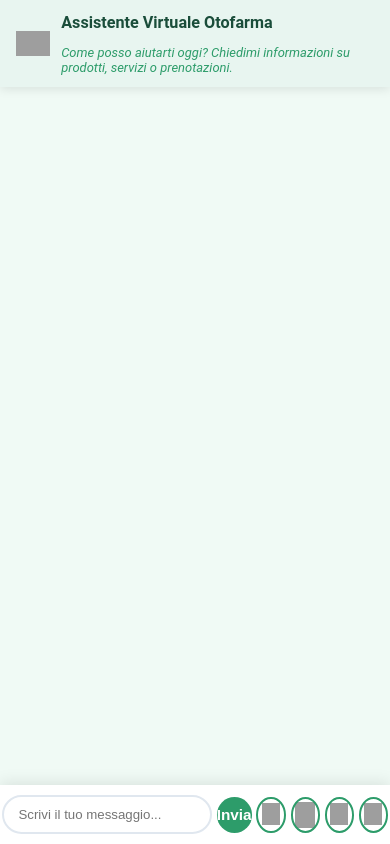
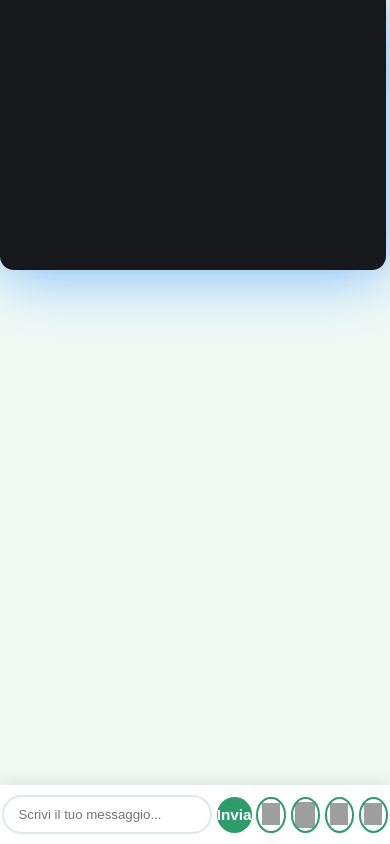
Before and after one commit to MuddasirKHuwaja998/Chatbot, a Flask app: page / in a window 390 px wide. Run offline with Flask 3, Linux system fonts and the light colour scheme; some libraries are stand-ins or nearby versions; grey boxes are pictures that could not be loaded.

Commit message:
Update index.html

```diff
--- a/templates/index.html
+++ b/templates/index.html
@@ -38,6 +38,29 @@
             background: white;
             position: relative;
             overflow: hidden;
+        }
+        .avatar-widget {
+            position: fixed;
+            top: 28px;
+            right: 28px;
+            z-index: 900;
+            width: 310px;
+            min-width: 160px;
+            height: 390px;
+            border-radius: 18px;
+            background: #16181b;
+            box-shadow: 0 6px 36px #0005, 0 1.5px 10px #0077ff22;
+            display: flex;
+            align-items: center;
+            justify-content: center;
+            transition: box-shadow 0.2s;
+        }
+        .avatar-widget:hover {
+            box-shadow: 0 10px 60px #0077ff66, 0 2px 18px #0077ff11;
+        }
+        #avatar-container {
+            width: 100%;
+            height: 100%;
         }
         .chat-header {
             background: var(--header-green);
@@ -229,6 +252,10 @@
             .chat-box { padding: 1.2rem 1.2rem; margin-top: 95px; height: calc(100vh - 180px);}
             .input-container { height: 74px; padding: 0.7rem; font-size: 1rem; }
         }
+        @media (max-width: 700px) {
+            .avatar-widget { width: 99vw; min-width: 0; height: 270px; left: 0; right: 0; top: 0; border-radius: 0 0 14px 14px; }
+            #avatar-container { width: 100%; height: 100%; }
+        }
         @media (max-width: 600px) {
             .chat-header h1 { font-size: 1.3rem; }
             .logo { width: 74px; min-width: 48px; }
@@ -248,9 +275,52 @@
             .bot-icon, .bot-icon-inner { width: 14px; height: 14px;}
             .message, .input-field { font-size: 0.83rem;}
         }
+        /* Custom for new bot messages */
+        .user-msg {
+            align-self: flex-end;
+            background: var(--primary);
+            color: white;
+            border-radius: 1.8rem;
+            border-bottom-right-radius: 0.66rem;
+            padding: 1.3rem 2.1rem;
+            margin-bottom: 0.3rem;
+            max-width: 70%;
+            font-size: 1.18rem;
+            display: flex;
+            align-items: flex-end;
+            gap: 0.85rem;
+        }
+        .bot-msg {
+            align-self: flex-start;
+            background: var(--input-bg);
+            border: 1.7px solid #2d9c6a22;
+            box-shadow: 0 2px 6px rgba(0,0,0,0.07);
+            position: relative;
+            border-radius: 1.8rem;
+            padding: 1.3rem 2.1rem;
+            margin-bottom: 0.3rem;
+            max-width: 70%;
+            font-size: 1.18rem;
+            display: flex;
+            align-items: flex-end;
+            gap: 0.85rem;
+        }
     </style>
+    <script type="importmap">
+      {
+        "imports": {
+          "three":       "https://cdn.jsdelivr.net/npm/three@0.157.0/build/three.module.js",
+          "three-gltf":  "https://cdn.jsdelivr.net/npm/three@0.157.0/examples/jsm/loaders/GLTFLoader.js",
+          "three-ctrl":  "https://cdn.jsdelivr.net/npm/three@0.157.0/examples/jsm/controls/OrbitControls.js"
+        }
+      }
+    </script>
+    <script type="module" src="{{ url_for('static', filename='index.js') }}"></script>
 </head>
 <body>
+    <div class="avatar-widget">
+      <div id="avatar-container"></div>
+    </div>
     <div class="chat-container">
         <div class="chat-header">
             <div class="header-content">
@@ -261,9 +331,7 @@
                 </div>
             </div>
         </div>
-
         <div class="chat-box" id="chatBox"></div>
-
         <div class="input-container">
             <input type="text" class="input-field" id="userInput" placeholder="Scrivi il tuo messaggio...">
             <button class="send-button" id="sendButton">Invia</button>
@@ -275,6 +343,7 @@
         </div>
     </div>
     <script>
+        // --- Variables ---
         const userInput = document.getElementById('userInput');
         const sendButton = document.getElementById('sendButton');
         const micButton = document.getElementById('micButton');
@@ -288,9 +357,10 @@
         let recognitionActive = false;
         let recognitionInstance = null;
 
-        const displayMessage = (message, isUser = false) => {
+        // --- Helper Functions ---
+        function displayMessage(message, isUser = false) {
             const messageDiv = document.createElement('div');
-            messageDiv.className = `message ${isUser ? 'user-message' : 'bot-message'}`;
+            messageDiv.className = isUser ? 'user-message message user-msg' : 'bot-message message bot-msg';
             if (!isUser) {
                 const botIcon = document.createElement('span');
                 botIcon.className = "bot-icon";
@@ -309,7 +379,7 @@
             setTimeout(() => {
                 chatBox.scrollTop = chatBox.scrollHeight;
             }, 50);
-        };
+        }
 
         function animateBotIcon() {
             const lastBotMessages = document.querySelectorAll('.bot-message');
@@ -325,7 +395,6 @@
         function speakMessage(message) {
             if (!('speechSynthesis' in window)) return;
             let synth = window.speechSynthesis;
-
             function speakWithVoices() {
                 let voices = synth.getVoices();
                 let selectedVoice = voices.find(v =>
@@ -355,7 +424,8 @@
             speakWithVoices();
         }
 
-        const sendMessage = (fromVoice=false) => {
+        // --- Sending Message logic ---
+        function sendMessage(fromVoice=false) {
             const message = userInput.value.trim();
             if (message) {
                 displayMessage(message, true);
@@ -378,13 +448,14 @@
                     if (data.voice && lastSentWithMic) {
                         speakMessage(data.reply);
                     }
+                    if(window.avatarLipSync) window.avatarLipSync(data.reply);
                 })
                 .catch(error => {
                     displayMessage('Errore di rete.', false);
                     console.error('Error:', error);
                 });
             }
-        };
+        }
 
         sendButton.addEventListener('click', () => sendMessage(false));
         userInput.addEventListener('keypress', (event) => {
@@ -394,12 +465,12 @@
             }
         });
 
+        // --- Speech Recognition ---
         function stopAllSpeech() {
             if ('speechSynthesis' in window) {
                 window.speechSynthesis.cancel();
             }
         }
-
         micButton.addEventListener('click', () => {
             const SpeechRecognition = window.SpeechRecognition || window.webkitSpeechRecognition;
             if (!SpeechRecognition) {
@@ -441,15 +512,17 @@
             recognitionInstance.start();
         });
 
+        // --- Sign Language button ---
         signLanguageButton.addEventListener('click', () => {
             window.location.href = '/sign-language';
         });
 
+        // --- Animation button ---
         animationButton.addEventListener('click', () => {
             window.open('https://otofarma-ai-diagnosis-nxyj.onrender.com/', '_blank', 'width=1000,height=800');
         });
 
-        // Location button logic
+        // --- Location button logic ---
         locationButton.addEventListener('click', function() {
             if (navigator.geolocation) {
                 navigator.geolocation.getCurrentPosition(
@@ -481,7 +554,7 @@
             }
         });
 
-        // Preload voices for best experience
+        // --- Preload voices for best experience ---
         if ('speechSynthesis' in window) {
             window.speechSynthesis.getVoices();
         }
```
